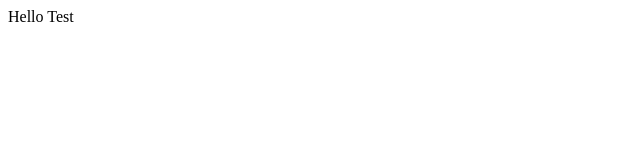
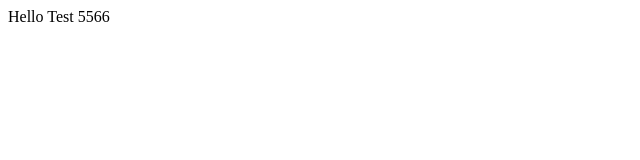
Before and after one commit to CHEN-BANG-YU/test, a plain HTML site: page test.html in a window 1280 px wide. Shown: the full height of the page, 0-640 px from the left. Drawn offline with Linux system fonts and the light colour scheme.

Commit message:
Third Commit

```diff
--- a/test.html
+++ b/test.html
@@ -1,8 +1,8 @@
 <html>
 <head>
-<title>Hello Test</title>
+<title>Hello Test 3</title>
 </head>
 <body>
-	Hello Test
+	Hello Test 5566
 <body>
 <html>
```
